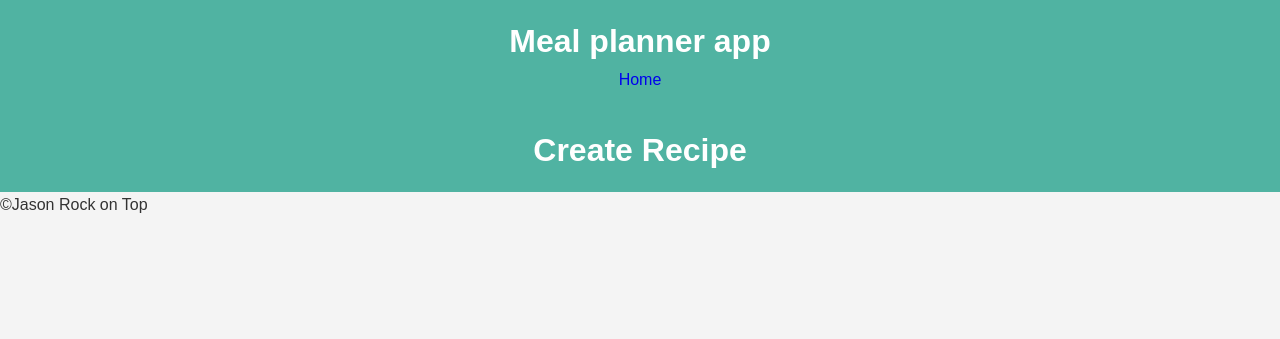
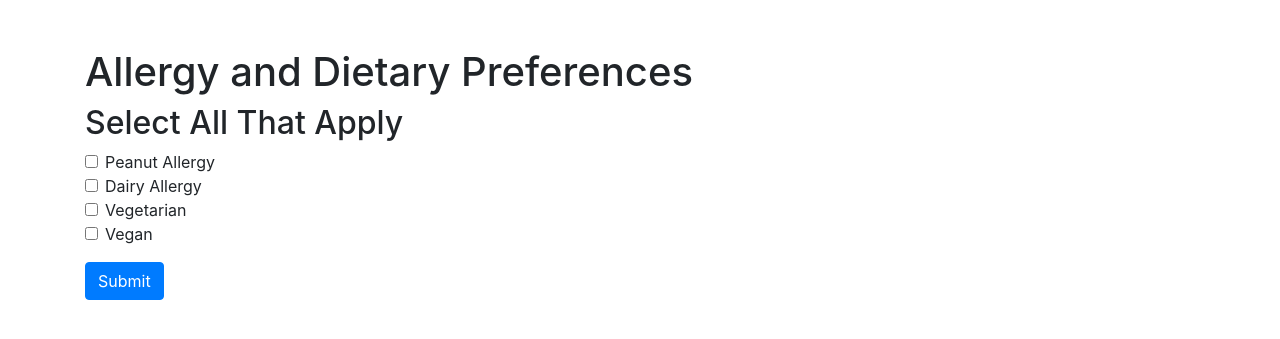
Before and after one commit to knight-jsol/MealPlannerApp, a Django app: page /create_recipe in a window 1280 px wide. Shown: the top 339 px of the page. Run offline with Django 4.2, Linux system fonts and the light colour scheme; some libraries are stand-ins or nearby versions.

Commit message:
form file

```diff
--- a/webpage/templates/create_recipe.html
+++ b/webpage/templates/create_recipe.html
@@ -1,8 +1,50 @@
-{% extends 'base.html' %}
+{% load static %}
 
 {% block content %}
-    <header>
-        <h1>Create Recipe</h1>
-        <link rel="stylesheet" type="text/css" href="home.css">
-    </header>
+<html>
+<head>
+    <title>Allergy and Dietary Preferences</title>
+    <link rel="stylesheet" type="text/css" href="{% static 'sheet.css' %}">
+    <!-- Bootstrap CSS -->
+    <link href="https://maxcdn.bootstrapcdn.com/bootstrap/4.5.2/css/bootstrap.min.css" rel="stylesheet">
+</head>
+<body>
+<div class="container mt-5">
+
+    <h1 class="center-text">Allergy and Dietary Preferences</h1>
+
+    <form>
+        <h2 class="subheading">Select All That Apply</h2>
+
+        <div class="form-check">
+            <input class="form-check-input" type="checkbox" name="peanutAllergy" id="peanutAllergy">
+            <label class="form-check-label" for="peanutAllergy">Peanut Allergy</label>
+        </div>
+
+        <div class="form-check">
+            <input class="form-check-input" type="checkbox" name="dairyAllergy" id="dairyAllergy">
+            <label class="form-check-label" for="dairyAllergy">Dairy Allergy</label>
+        </div>
+
+        <div class="form-check">
+            <input class="form-check-input" type="checkbox" name="vegetarian" id="vegetarian">
+            <label class="form-check-label" for="vegetarian">Vegetarian</label>
+        </div>
+
+        <div class="form-check">
+            <input class="form-check-input" type="checkbox" name="vegan" id="vegan">
+            <label class="form-check-label" for="vegan">Vegan</label>
+        </div>
+
+        <!-- Submit Button -->
+        <button type="submit" class="btn btn-primary mt-3">Submit</button>
+    </form>
+</div>
+
+<!-- Bootstrap JS (optional) -->
+<script src="https://ajax.googleapis.com/ajax/libs/jquery/3.5.1/jquery.min.js"></script>
+<script src="https://cdnjs.cloudflare.com/ajax/libs/popper.js/1.16.0/umd/popper.min.js"></script>
+<script src="https://maxcdn.bootstrapcdn.com/bootstrap/4.5.2/js/bootstrap.min.js"></script>
+</body>
+</html>
 {% endblock %}
```
